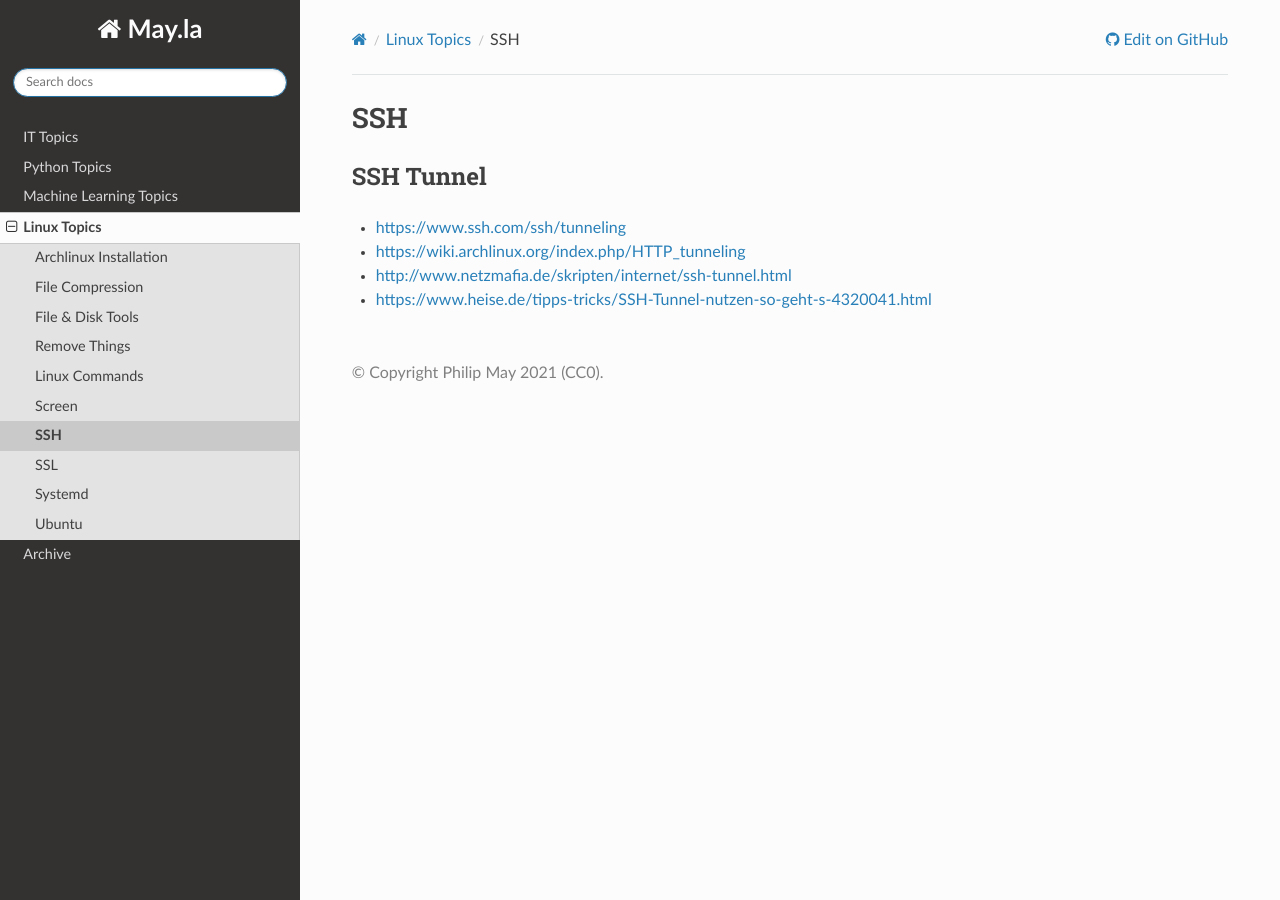
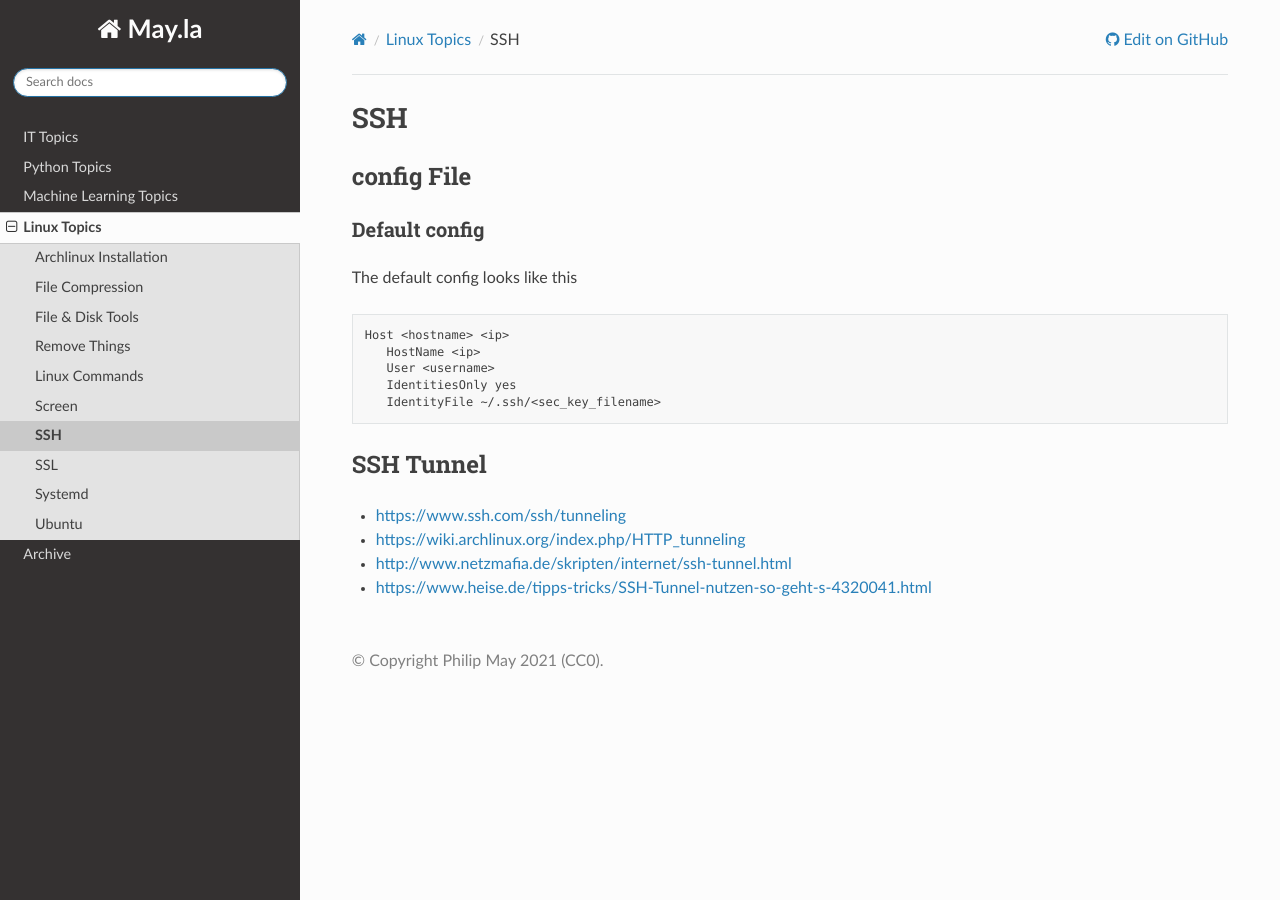
Before and after one commit to PhilipMay/May.la, a Sphinx documentation site: the page built from source/linux/ssh.md, in a window 1280 px wide. Built offline with Sphinx 7.4.7 and the Read the Docs theme 2.0.0, drawn with Linux system fonts in a browser that asks for light colours.

Commit message:
Update ssh.md

````diff
--- a/source/linux/ssh.md
+++ b/source/linux/ssh.md
@@ -1,4 +1,16 @@
 # SSH
+
+## config File
+
+### Default config
+The default config looks like this
+```bash
+Host <hostname> <ip>
+   HostName <ip>
+   User <username>
+   IdentitiesOnly yes
+   IdentityFile ~/.ssh/<sec_key_filename>
+```
 
 ## SSH Tunnel
 - <https://www.ssh.com/ssh/tunneling>
````
